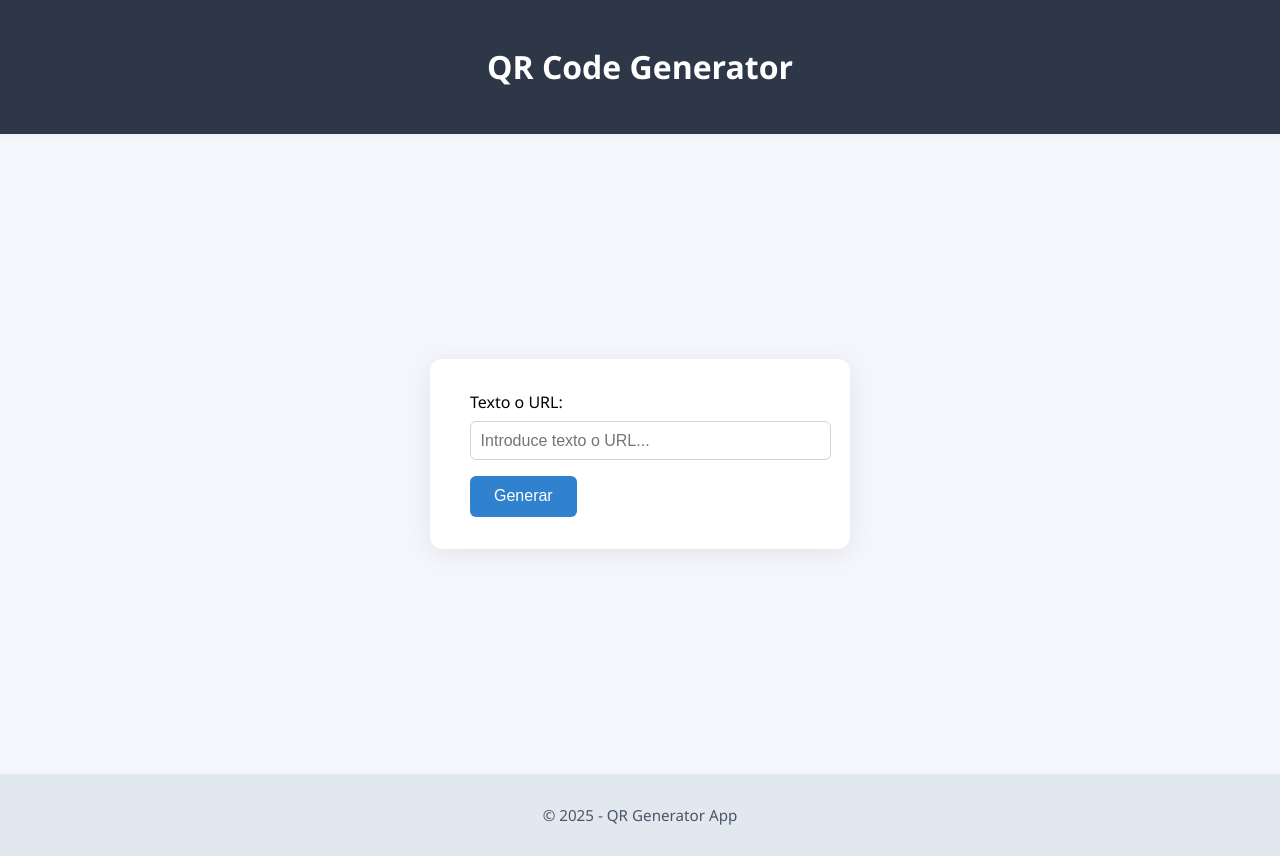
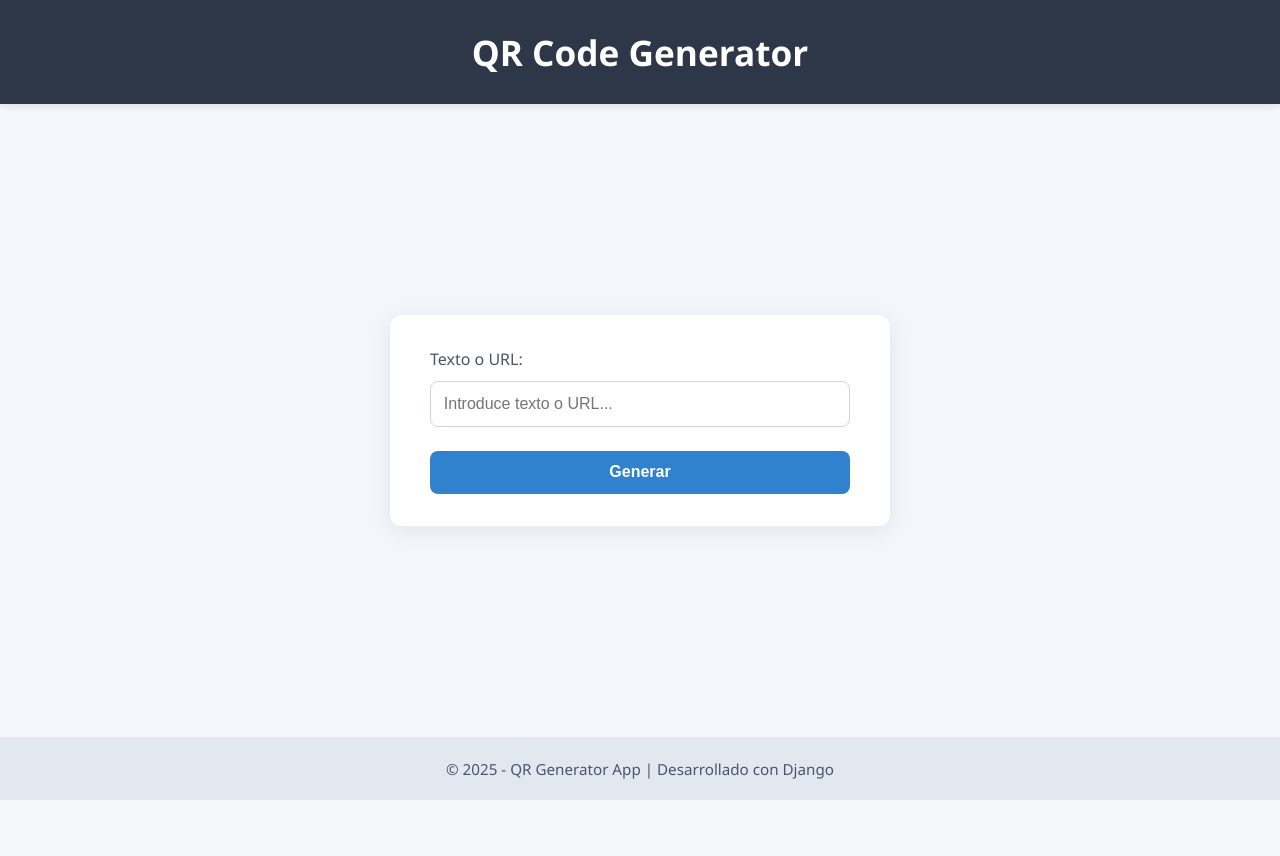
Before and after one commit to CristianMz21/QR-Code-Generator, a Django app: page / in a window 1280 px wide. After the commit the page ends 800 px from the top, so only its background shows below. Run offline with Django 5.2, Linux system fonts and the light colour scheme.

Commit message:
Update base.html

```diff
--- a/core/templates/base.html
+++ b/core/templates/base.html
@@ -1,86 +1,176 @@
 <!DOCTYPE html>
-<html lang="en">
+<html lang="es">
 <head>
     <meta charset="UTF-8">
     <meta name="viewport" content="width=device-width, initial-scale=1.0">
     <title>{% block title %}QR Generator{% endblock %}</title>
 
     {% load static %}
-    <!-- <link rel="stylesheet" href="{% static 'css/styles.css' %}"> -->
+    <!-- Estilos CSS mejorados -->
     <style>
-        body {
-            font-family: 'Segoe UI', Arial, sans-serif;
-            background: #f4f6fb;
+        :root {
+            --primary-color: #3182ce;
+            --primary-hover: #2563eb;
+            --bg-color: #f4f6fb;
+            --card-bg: #ffffff;
+            --header-bg: #2d3748;
+            --text-color: #333;
+            --footer-bg: #e2e8f0;
+            --footer-text: #4a5568;
+            --border-radius: 12px;
+            --shadow: 0 4px 24px rgba(0,0,0,0.08);
+        }
+
+        * {
+            box-sizing: border-box;
             margin: 0;
             padding: 0;
         }
+
+        body {
+            font-family: 'Segoe UI', Arial, sans-serif;
+            background: var(--bg-color);
+            color: var(--text-color);
+            line-height: 1.6;
+            min-height: 100vh;
+            display: flex;
+            flex-direction: column;
+        }
+
         header {
-            background: #2d3748;
+            background: var(--header-bg);
             color: #fff;
             padding: 1.5rem 0;
             text-align: center;
-            box-shadow: 0 2px 8px rgba(0,0,0,0.04);
+            box-shadow: 0 2px 8px rgba(0,0,0,0.1);
         }
+
+        header h1 {
+            font-size: 2.2rem;
+            font-weight: 600;
+            margin: 0;
+        }
+
         main {
-            min-height: 80vh;
+            flex: 1;
             display: flex;
             justify-content: center;
             align-items: center;
+            padding: 2rem 1rem;
         }
+
         .qr-form-container {
-            background: #fff;
+            background: var(--card-bg);
             padding: 2rem 2.5rem;
-            border-radius: 12px;
-            box-shadow: 0 4px 24px rgba(0,0,0,0.08);
-            min-width: 340px;
+            border-radius: var(--border-radius);
+            box-shadow: var(--shadow);
+            width: 100%;
+            max-width: 500px;
+            transition: transform 0.3s ease;
         }
+
+        .qr-form-container:hover {
+            transform: translateY(-5px);
+        }
+
         .qr-form label {
             display: block;
             margin-bottom: 0.5rem;
             font-weight: 500;
+            color: #4a5568;
         }
-        .qr-form input[type="text"] {
+
+        .qr-form input[type="text"],
+        .qr-form select {
             width: 100%;
-            padding: 0.6rem;
+            padding: 0.8rem;
             margin-bottom: 1rem;
             border: 1px solid #cbd5e1;
-            border-radius: 6px;
+            border-radius: 8px;
             font-size: 1rem;
-            transition: border 0.2s;
+            transition: all 0.2s ease;
         }
-        .qr-form input[type="text"]:focus {
-            border: 1.5px solid #3182ce;
+
+        .qr-form input[type="text"]:focus,
+        .qr-form select:focus {
+            border-color: var(--primary-color);
+            box-shadow: 0 0 0 3px rgba(49,130,206,0.2);
             outline: none;
         }
+
         .qr-form button {
-            background: #3182ce;
+            background: var(--primary-color);
             color: #fff;
             border: none;
-            padding: 0.7rem 1.5rem;
-            border-radius: 6px;
+            padding: 0.8rem 1.5rem;
+            border-radius: 8px;
             font-size: 1rem;
+            font-weight: 600;
             cursor: pointer;
-            transition: background 0.2s;
+            transition: all 0.2s ease;
+            width: 100%;
+            margin-top: 0.5rem;
         }
+
         .qr-form button:hover {
-            background: #2563eb;
+            background: var(--primary-hover);
+            transform: translateY(-2px);
         }
+
         .qr-result {
             margin-top: 2rem;
             text-align: center;
         }
+
+        .qr-result h2 {
+            color: #4a5568;
+            margin-bottom: 1rem;
+            font-size: 1.5rem;
+        }
+
         .qr-result img {
             margin-top: 1rem;
             border: 8px solid #f4f6fb;
-            border-radius: 8px;
-            box-shadow: 0 2px 12px rgba(49,130,206,0.08);
+            border-radius: 12px;
+            box-shadow: 0 2px 12px rgba(49,130,206,0.1);
+            max-width: 100%;
+            height: auto;
         }
+
+        .download-btn {
+            display: inline-block;
+            background: var(--primary-color);
+            color: white;
+            text-decoration: none;
+            padding: 0.6rem 1.2rem;
+            border-radius: 6px;
+            margin-top: 1rem;
+            font-weight: 500;
+            transition: background 0.2s;
+        }
+
+        .download-btn:hover {
+            background: var(--primary-hover);
+        }
+
         footer {
-            background: #e2e8f0;
-            color: #4a5568;
+            background: var(--footer-bg);
+            color: var(--footer-text);
             text-align: center;
-            padding: 1rem 0;
+            padding: 1.2rem 0;
             font-size: 0.95rem;
+            margin-top: auto;
+        }
+
+        /* Estilos responsivos */
+        @media (max-width: 768px) {
+            .qr-form-container {
+                padding: 1.5rem;
+            }
+
+            header h1 {
+                font-size: 1.8rem;
+            }
         }
     </style>
 </head>
@@ -96,7 +186,7 @@
     </main>
 
     <footer>
-        <p>&copy; 2025 - QR Generator App</p>
+        <p>&copy; 2025 - QR Generator App | Desarrollado con Django</p>
     </footer>
 </body>
 </html>
```
